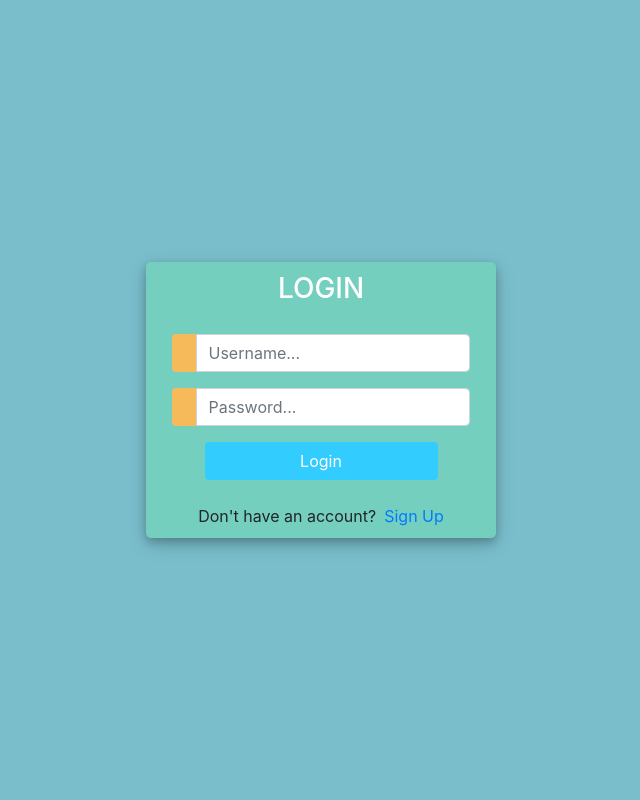
After one commit to thabothibos/django3.1-crm-platform, a Django app: page /login/ in a window 1280 px wide. The commit adds this page. Shown: the whole page, without its empty margins (319-959 px from the left). Run offline with Django 3.2, Linux system fonts and the light colour scheme; some libraries are stand-ins or nearby versions.

Commit message:
User Registration and Login Authentication

```diff
--- /dev/null
+++ b/accounts/templates/accounts/login.html
@@ -0,0 +1,129 @@
+{% load static %}
+<!DOCTYPE html>
+<html>
+
+<head>
+	<title>Login</title>
+	<link rel="stylesheet" href="{% static 'accounts/bootstrap.min.css' %}">
+	<link rel="stylesheet" href="{% static 'accounts/jquery.min.js' %}" >
+	<!--link rel="stylesheet" href="https://use.fontawesome.com/releases/v5.6.1/css/all.css" integrity="sha384-gfdkjb5BdAXd+lj+gudLWI+BXq4IuLW5IT+brZEZsLFm++aCMlF1V92rMkPaX4PP" crossorigin="anonymous"-->
+
+
+	<style>
+		body,
+		html {
+			margin: 0;
+			padding: 0;
+			height: 100%;
+			background: #7abecc !important;
+		}
+		.user_card {
+			width: 350px;
+			margin-top: auto;
+			margin-bottom: auto;
+			background: #74cfbf;
+			position: relative;
+			display: flex;
+			justify-content: center;
+			flex-direction: column;
+			padding: 10px;
+			box-shadow: 0 4px 8px 0 rgba(0, 0, 0, 0.2), 0 6px 20px 0 rgba(0, 0, 0, 0.19);
+			-webkit-box-shadow: 0 4px 8px 0 rgba(0, 0, 0, 0.2), 0 6px 20px 0 rgba(0, 0, 0, 0.19);
+			-moz-box-shadow: 0 4px 8px 0 rgba(0, 0, 0, 0.2), 0 6px 20px 0 rgba(0, 0, 0, 0.19);
+			border-radius: 5px;
+
+		}
+
+		.form_container {
+			margin-top: 20px;
+		}
+
+		#form-title{
+			color: #fff;
+
+		}
+
+		.login_btn {
+			width: 100%;
+			background: #33ccff !important;
+			color: white !important;
+		}
+		.login_btn:focus {
+			box-shadow: none !important;
+			outline: 0px !important;
+		}
+		.login_container {
+			padding: 0 2rem;
+		}
+		.input-group-text {
+			background: #f7ba5b !important;
+			color: white !important;
+			border: 0 !important;
+			border-radius: 0.25rem 0 0 0.25rem !important;
+		}
+		.input_user,
+		.input_pass:focus {
+			box-shadow: none !important;
+			outline: 0px !important;
+		}
+
+		#messages{
+			background-color: grey;
+			color: #fff;
+			padding: 10px;
+			margin-top: 10px;
+		}
+	</style>
+
+</head>
+<body>
+	<div class="container h-100">
+		<div class="d-flex justify-content-center h-100">
+			<div class="user_card">
+				<div class="d-flex justify-content-center">
+
+
+					<h3 id="form-title">LOGIN</h3>
+				</div>
+				<div class="d-flex justify-content-center form_container">
+					<form method="POST" action="">
+						{% csrf_token %}
+						<div class="input-group mb-3">
+							<div class="input-group-append">
+								<span class="input-group-text"><i class="fas fa-user"></i></span>
+							</div>
+
+							<input type="text" name="username" placeholder="Username..." class="form-control">
+						</div>
+
+						<div class="input-group mb-2">
+							<div class="input-group-append">
+								<span class="input-group-text"><i class="fas fa-key"></i></span>
+							</div>
+
+								<input type="password" name="password" placeholder="Password..." class="form-control" >
+						</div>
+
+							<div class="d-flex justify-content-center mt-3 login_container">
+				 				<input class="btn login_btn" type="submit" value="Login">
+				   			</div>
+					</form>
+
+				</div>
+
+				{% for message in messages %}
+					<p id="messages">{{message}}</p>
+				{% endfor %}
+
+				<div class="mt-4">
+					<div class="d-flex justify-content-center links">
+						Don't have an account? <a href="{% url 'register' %}" class="ml-2">Sign Up</a>
+					</div>
+
+				</div>
+			</div>
+		</div>
+	</div>
+</body>
+
+</html>
--- a/accounts/urls.py
+++ b/accounts/urls.py
@@ -2,6 +2,10 @@ from django.urls import path
 from . import views
 
 urlpatterns = [
+    path('register/', views.register, name="register"),
+    path('login/', views.login_page, name="login"),
+    path('logout/', views.logout_user, name="logout"),
+
     path('', views.home, name='home'),
     path('products/', views.products, name='products'),
     path('customer/<str:pk>/', views.customer, name='customer'),
--- a/accounts/views.py
+++ b/accounts/views.py
@@ -1,10 +1,60 @@
 from django.shortcuts import render, redirect
 from django.http import HttpResponse
 from django.forms import inlineformset_factory
+from django.contrib.auth.forms import UserCreationForm
+
+from django.contrib.auth import authenticate, login, logout
+
+from django.contrib import messages
+
+from django.contrib.auth.decorators import login_required
+
 from .models import *
-from .forms import OrderForm
+from .forms import OrderForm, CreateUserForm
 from .filters import OrderFilter
 
+from django.contrib.auth.decorators import login_required
+
+def register(request):
+    if request.user.is_authenticated:
+        return redirect('home')
+    else:
+        form = CreateUserForm()
+        if request.method == "POST":
+            form = CreateUserForm(request.POST)
+            if form.is_valid():
+                form.save()
+                user = form.cleaned_data.get('username')
+                messages.success(request, 'Account created for ' + user)
+                return redirect('login')
+
+        context = {'form':form}
+        return render(request, 'accounts/register.html', context)
+
+def login_page(request):
+    if request.user.is_authenticated:
+        return redirect('home')
+    else:
+        if request.method == 'POST':
+            username = request.POST.get('username')
+            password = request.POST.get('password')
+
+            user = authenticate(request, username=username, password=password)
+
+            if user is not None:
+                login(request, user)
+                return redirect('home')
+            else:
+                messages.info(request, 'username or password is incorrect')
+
+        context = {}
+        return render(request, 'accounts/login.html', context)
+
+def logout_user(request):
+    logout(request)
+    return redirect('login')
+
+@login_required(login_url='login')
 def home(request):
     orders = Order.objects.all()
     customers = Customer.objects.all()
@@ -18,11 +68,13 @@ def home(request):
 
     return render(request, 'accounts/dashboard.html', context )
 
+@login_required(login_url='login')
 def products(request):
     products = Product.objects.all()
 
     return render(request, 'accounts/products.html', {'products':products} )
 
+@login_required(login_url='login')
 def customer(request, pk):
     customer = Customer.objects.get(id=pk)
 
@@ -36,6 +88,7 @@ def customer(request, pk):
 
     return render(request, 'accounts/customer.html', context)
 
+@login_required(login_url='login')
 def create_order(request, pk):
     OrderFormSet = inlineformset_factory(Customer, Order, fields=('product', 'status'), extra=10)
     customer = Customer.objects.get(id=pk)
@@ -52,6 +105,7 @@ def create_order(request, pk):
     context = {'formset':formset}
     return render(request, 'accounts/order_form.html', context)
 
+@login_required(login_url='login')
 def update_order(request, pk):
 
     order = Order.objects.get(id=pk)
@@ -65,6 +119,7 @@ def update_order(request, pk):
     context = {'form':form}
     return render(request, 'accounts/order_form.html', context)
 
+@login_required(login_url='login')
 def delete_order(request, pk):
     order = Order.objects.get(id=pk)
     if request.method == 'POST':
```
Also changed, not shown: accounts/forms.py (+9 -0 lines), accounts/templates/accounts/navbar.html (+10 -0 lines), accounts/templates/accounts/register.html (added, +140 -0 lines), db.sqlite3.
